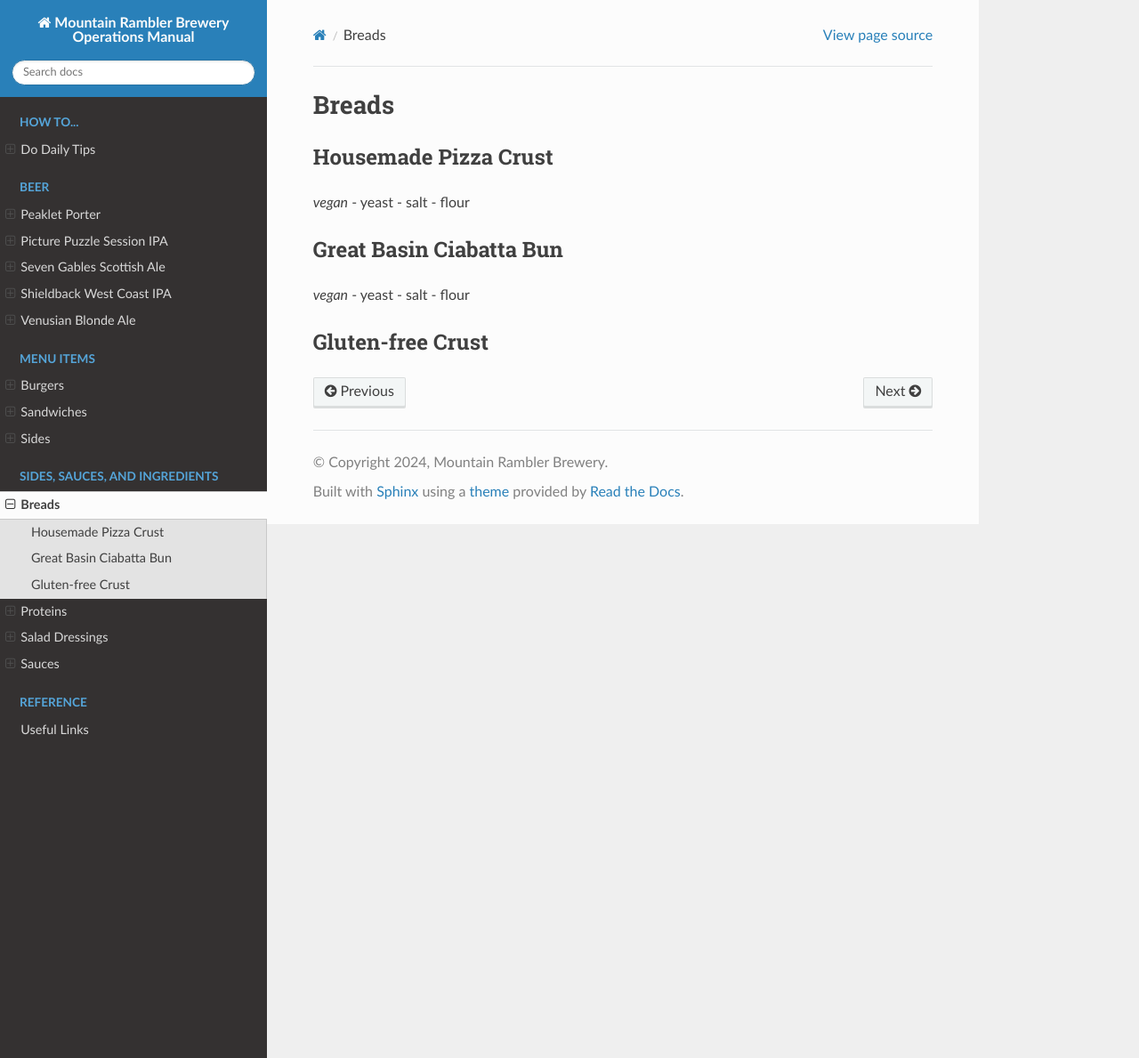
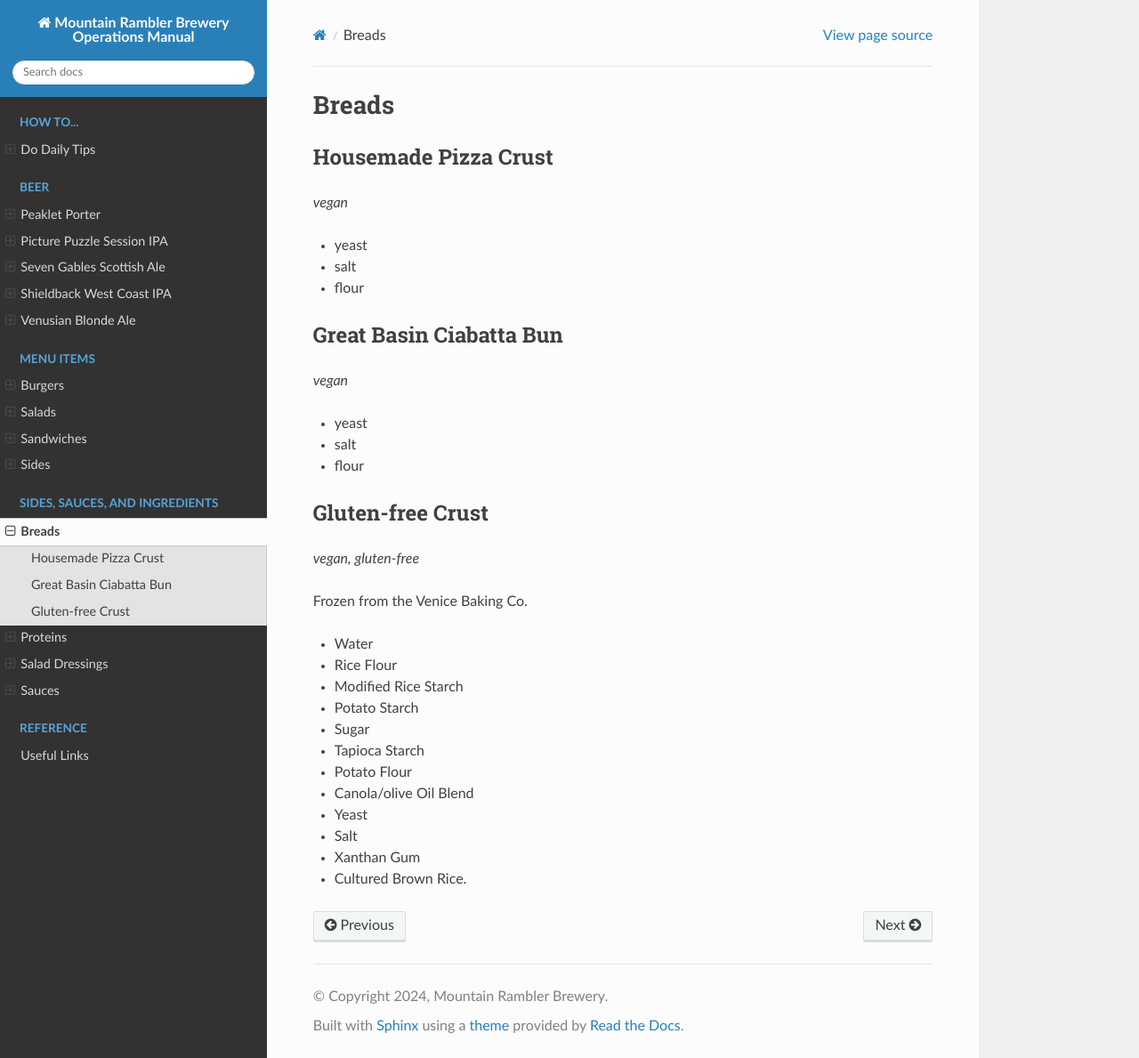
Before and after one commit to zhenry9/mrb-docs, a Sphinx documentation site: the page built from docs/source/menu/food/ingredients/breads.rst, in a window 1280 px wide and 1189 px high. Shown: the whole window at 89% size. Built offline with Sphinx 7.4.7 and the Read the Docs theme 2.0.0, drawn with Linux system fonts in a browser that asks for light colours.

Commit message:
more ingredients, salads

```diff
--- a/docs/source/menu/food/ingredients/breads.rst
+++ b/docs/source/menu/food/ingredients/breads.rst
@@ -4,6 +4,7 @@ Breads
 Housemade Pizza Crust
 ---------------------
 *vegan*
+
 - yeast
 - salt
 - flour
@@ -11,9 +12,26 @@ Housemade Pizza Crust
 Great Basin Ciabatta Bun
 ------------------------
 *vegan*
+
 - yeast
 - salt
 - flour
 
 Gluten-free Crust
 -----------------
+*vegan, gluten-free*
+
+Frozen from the Venice Baking Co.
+
+- Water
+- Rice Flour
+- Modified Rice Starch
+- Potato Starch
+- Sugar
+- Tapioca Starch
+- Potato Flour
+- Canola/olive Oil Blend
+- Yeast
+- Salt
+- Xanthan Gum
+- Cultured Brown Rice.
--- a/docs/source/menu/food/ingredients/proteins.rst
+++ b/docs/source/menu/food/ingredients/proteins.rst
@@ -15,8 +15,8 @@ Housemade Veggie Patty
 - apple sauce
 - black pepper
 
-Marinated Chicken
------------------
+Marinated Chicken Breast
+------------------------
 - apple juice
 - honey
 - soy sauce
--- a/docs/source/menu/food/sides.rst
+++ b/docs/source/menu/food/sides.rst
@@ -21,4 +21,4 @@ Side Salad
 - Tomato
 - Onion
 - Cucumber
-- :ref:`Balsamic Dressing`
+- :ref:`Balsamic Vinaigrette`
```
Also changed, not shown: docs/source/menu/food/ingredients/salad-dressings.rst (+4 -4 lines), docs/source/menu/food/salads.rst (added, +48 -0 lines), docs/source/menu/food/sandwiches.rst (+15 -0 lines).
